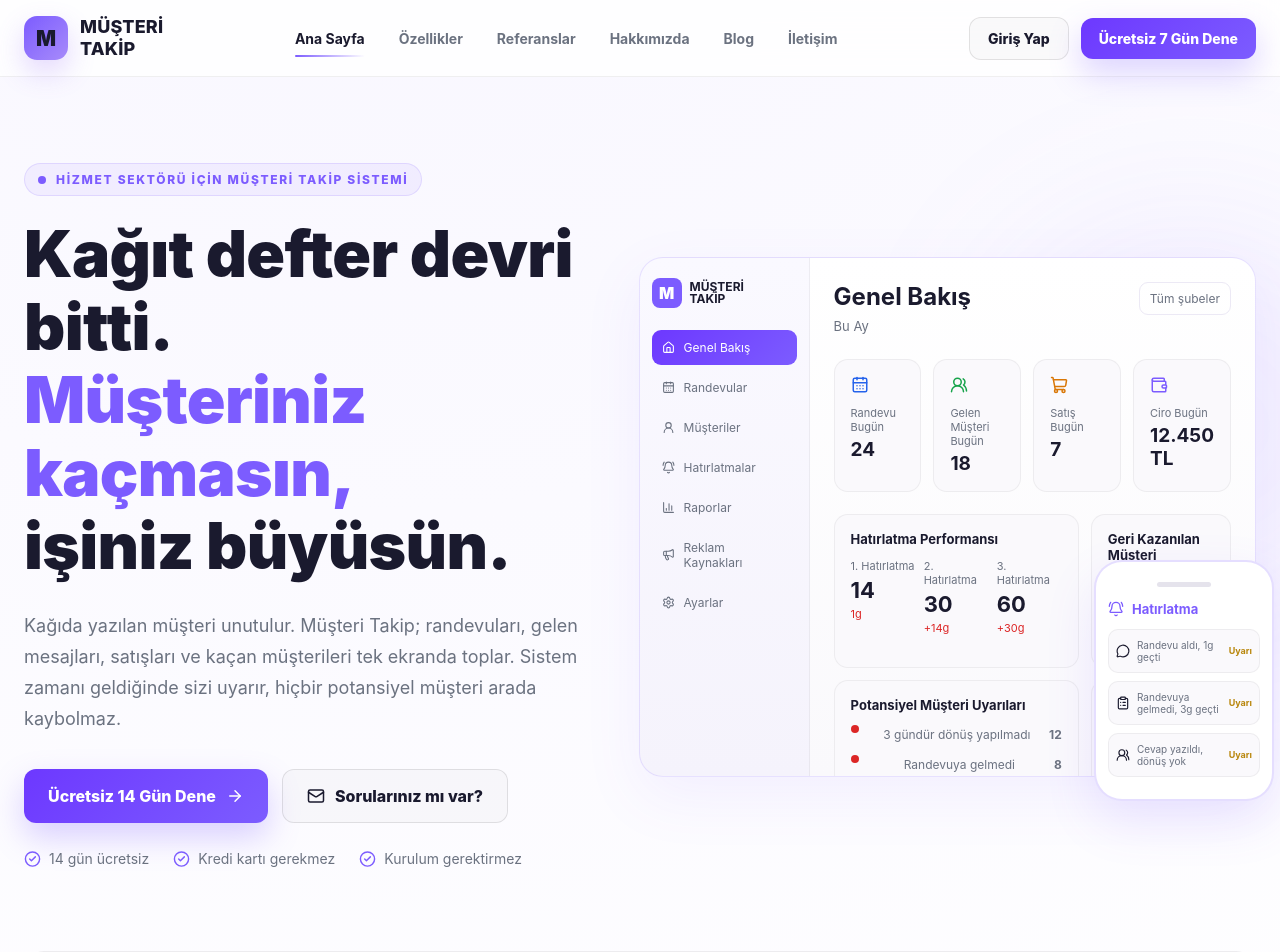
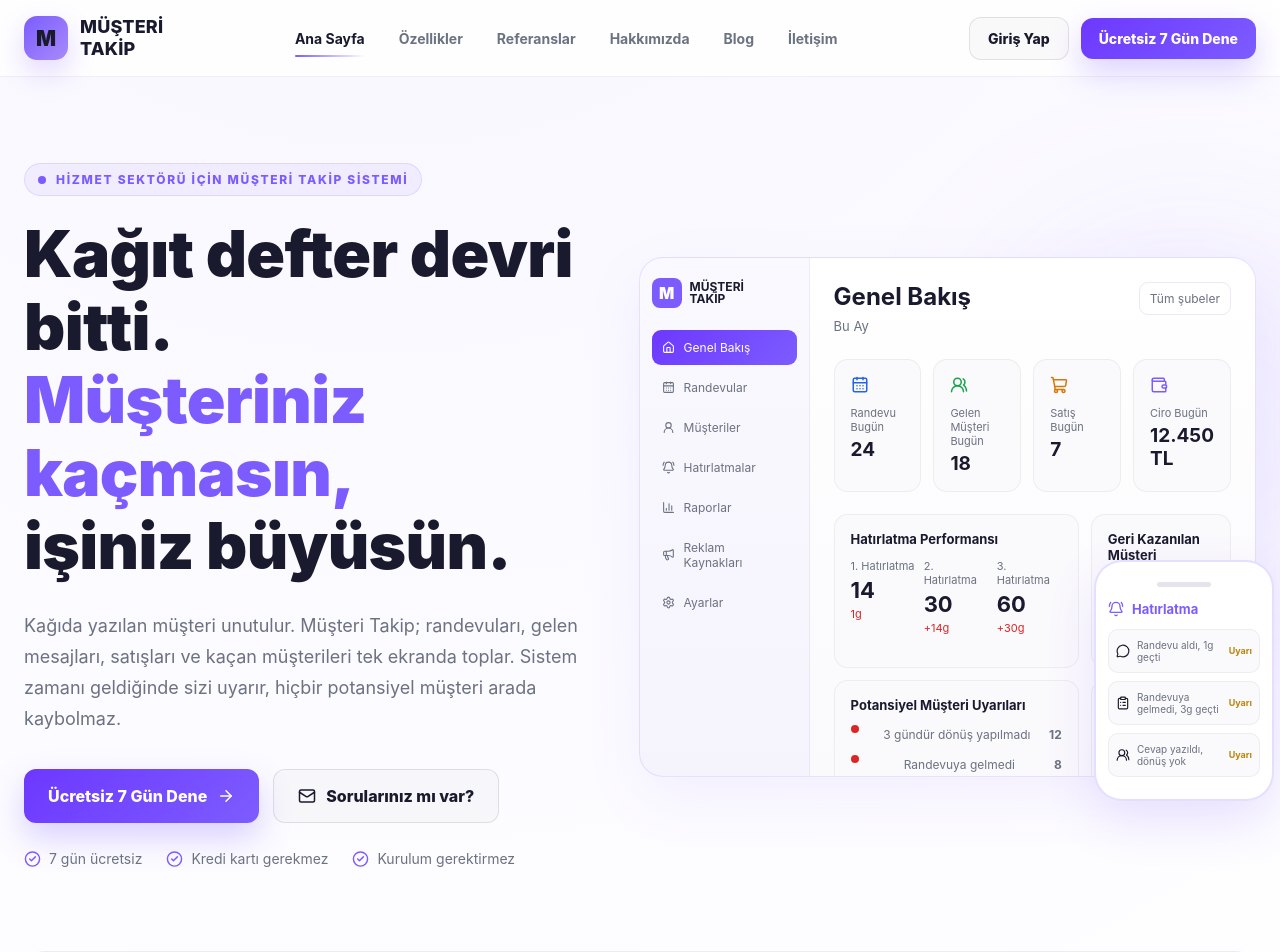
Before and after one commit to kubilaydijital/musteritakip, a React (Vite) app: page / in a window 1280 px wide. Shown: the top 952 px of the page. Built offline with nearby package versions, Linux system fonts and the light colour scheme.

Commit message:
Update LandingPage.jsx

```diff
--- a/src/pages/LandingPage.jsx
+++ b/src/pages/LandingPage.jsx
@@ -20,10 +20,10 @@ export default function LandingPage() {
               <h1>Kağıt defter devri bitti.<br/><strong>Müşteriniz kaçmasın,</strong><br/>işiniz büyüsün.</h1>
               <p>Kağıda yazılan müşteri unutulur. Müşteri Takip; randevuları, gelen mesajları, satışları ve kaçan müşterileri tek ekranda toplar. Sistem zamanı geldiğinde sizi uyarır, hiçbir potansiyel müşteri arada kaybolmaz.</p>
               <div className="hero-actions">
-                <Link to="/deneme" className="btn btn-primary big">Ücretsiz 14 Gün Dene <ArrowRight size={18}/></Link>
+                <Link to="/deneme" className="btn btn-primary big">Ücretsiz 7 Gün Dene <ArrowRight size={18}/></Link>
                 <Link to="/iletisim" className="btn btn-ghost big"><Mail size={18}/> Sorularınız mı var?</Link>
               </div>
-              <div className="hero-checks"><span><CheckCircle2/>14 gün ücretsiz</span><span><CheckCircle2/>Kredi kartı gerekmez</span><span><CheckCircle2/>Kurulum gerektirmez</span></div>
+              <div className="hero-checks"><span><CheckCircle2/>7 gün ücretsiz</span><span><CheckCircle2/>Kredi kartı gerekmez</span><span><CheckCircle2/>Kurulum gerektirmez</span></div>
             </div>
             <div className="hero-visual"><DashboardMock /><MobileReminderMock /></div>
           </div>
@@ -87,7 +87,7 @@ export default function LandingPage() {
             <span className="booking-badge"><span></span>Yeni özellik</span>
             <h2>Müşterileriniz artık sizi aramadan<br/><strong>randevu alabilir.</strong></h2>
             <p>Kendi randevu sayfanızla, müşterileriniz 7/24 size uygun saati görüp anında randevu oluşturabilir. Siz hiçbir şey yapmadan, panel otomatik dolar.</p>
-            <Link to="/deneme" className="btn btn-primary big">Ücretsiz 14 Gün Dene <ArrowRight size={18}/></Link>
+            <Link to="/deneme" className="btn btn-primary big">Ücretsiz 7 Gün Dene <ArrowRight size={18}/></Link>
           </div>
           <div className="booking-mock">
             <p className="booking-mock-title">İşletmeniz</p>
@@ -109,7 +109,7 @@ export default function LandingPage() {
           <DashboardMock compact />
         </section>
 
-        <section className="container final-cta"><h2>Hemen başlayın, işinizi kolaylaştırın.</h2><p>İşletmenizin ihtiyacını konuşmak için ücretsiz deneyebilir veya bize ulaşabilirsiniz.</p><div><Link to="/deneme" className="btn btn-primary big">Ücretsiz 14 Gün Dene</Link><Link to="/iletisim" className="btn btn-ghost big">Bize Ulaşın</Link></div></section>
+        <section className="container final-cta"><h2>Hemen başlayın, işinizi kolaylaştırın.</h2><p>İşletmenizin ihtiyacını konuşmak için ücretsiz deneyebilir veya bize ulaşabilirsiniz.</p><div><Link to="/deneme" className="btn btn-primary big">Ücretsiz 7 Gün Dene</Link><Link to="/iletisim" className="btn btn-ghost big">Bize Ulaşın</Link></div></section>
       </main>
     </Layout>
   )
```
